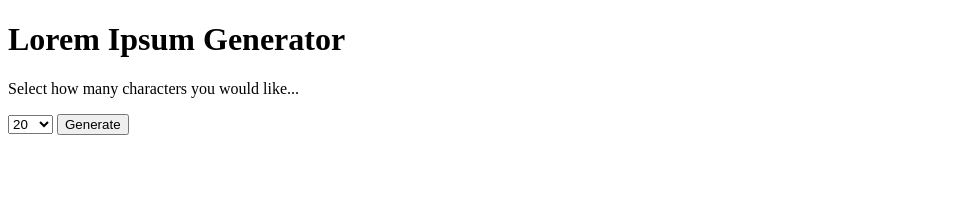
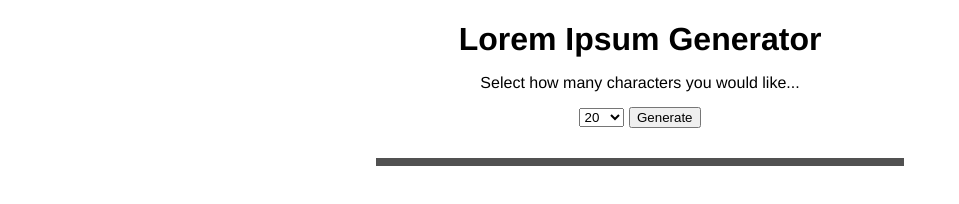
Before and after one commit to JimSchofield/loremipsum, a plain HTML site: page index.html in a window 1280 px wide. Shown: the whole page, without its empty margins (0-959 px from the left). Drawn offline with Linux system fonts and the light colour scheme.

Commit message:
lorem is now merged in doc

```diff
--- a/index.html
+++ b/index.html
@@ -5,6 +5,32 @@
     <meta charset="UTF-8">
     <meta name="viewport" content="width=device-width">
     <title>Lorem Ipsum Generator</title>
+
+    <style>
+        body {
+            font-family: "Helvetica Neue", sans-serif;
+            width: 650px;
+            margin: auto;
+            text-align: center;
+        }
+        body * {
+            margin-bottom: 15px;
+        }
+        .divider {
+            width: 80%;
+            height: 0px;
+            border: 4px solid #515151;
+            margin: auto;
+        }
+
+        .loremText{
+            padding: 20px;
+            margin: auto;
+        }
+
+
+
+    </style>
 </head>
 
 <body>
@@ -19,6 +45,5 @@
             <option val="800">800</option>
         </select>
         <input type="submit" value="Generate">
-
-        <div class="divider"></div>
     </form>
+            <div class="divider"></div>
--- a/router.js
+++ b/router.js
@@ -4,7 +4,7 @@ var render = require("./render.js");
 function home(req, res) {
   res.statusCode = 200;
   res.writeHead(200, {'Content-Type': 'text/html'});
-  render.view(12, res);
+  render.view(1000, res);
   res.end();
 }
 
```
Also changed, not shown: footer.html (+0 -1 lines), render.js (+7 -3 lines), lorem.txt.
